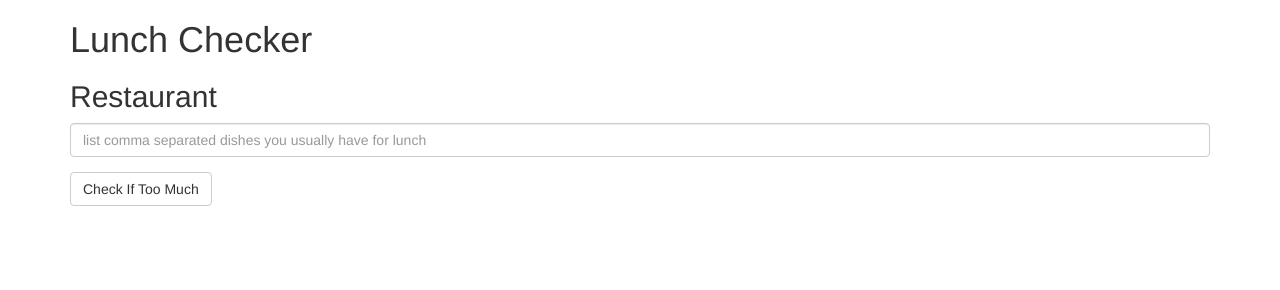
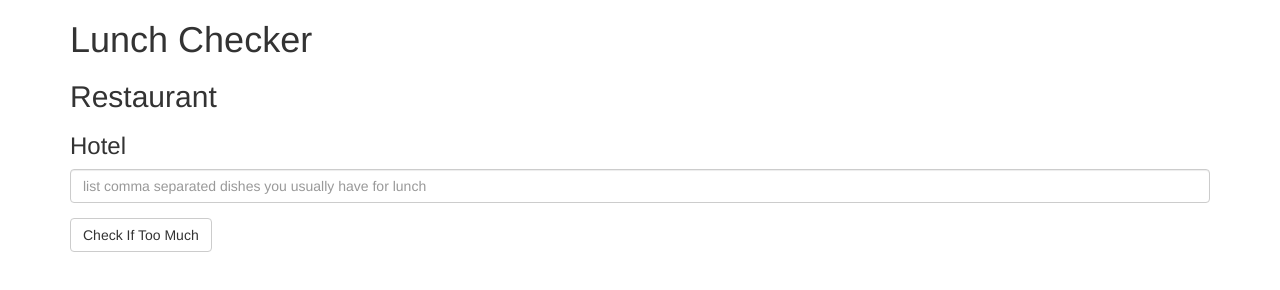
Before and after one commit to Shajadshaik/Coursera-Assignment-module1, a plain HTML site: page index.html in a window 1280 px wide. Drawn offline with Linux system fonts and the light colour scheme.

Commit message:
Newly added Feature

```diff
--- a/index.html
+++ b/index.html
@@ -19,7 +19,7 @@
     <div class="container" ng-controller='myController'>
         <h1>Lunch Checker</h1>
         <h2>Restaurant</h2>
-
+	<h3>Hotel</h3>
         <div class="form-group">
             <input id="lunch-menu" type="text" placeholder="list comma separated dishes you usually have for lunch"
                 class="form-control" ng-model="name">
```
